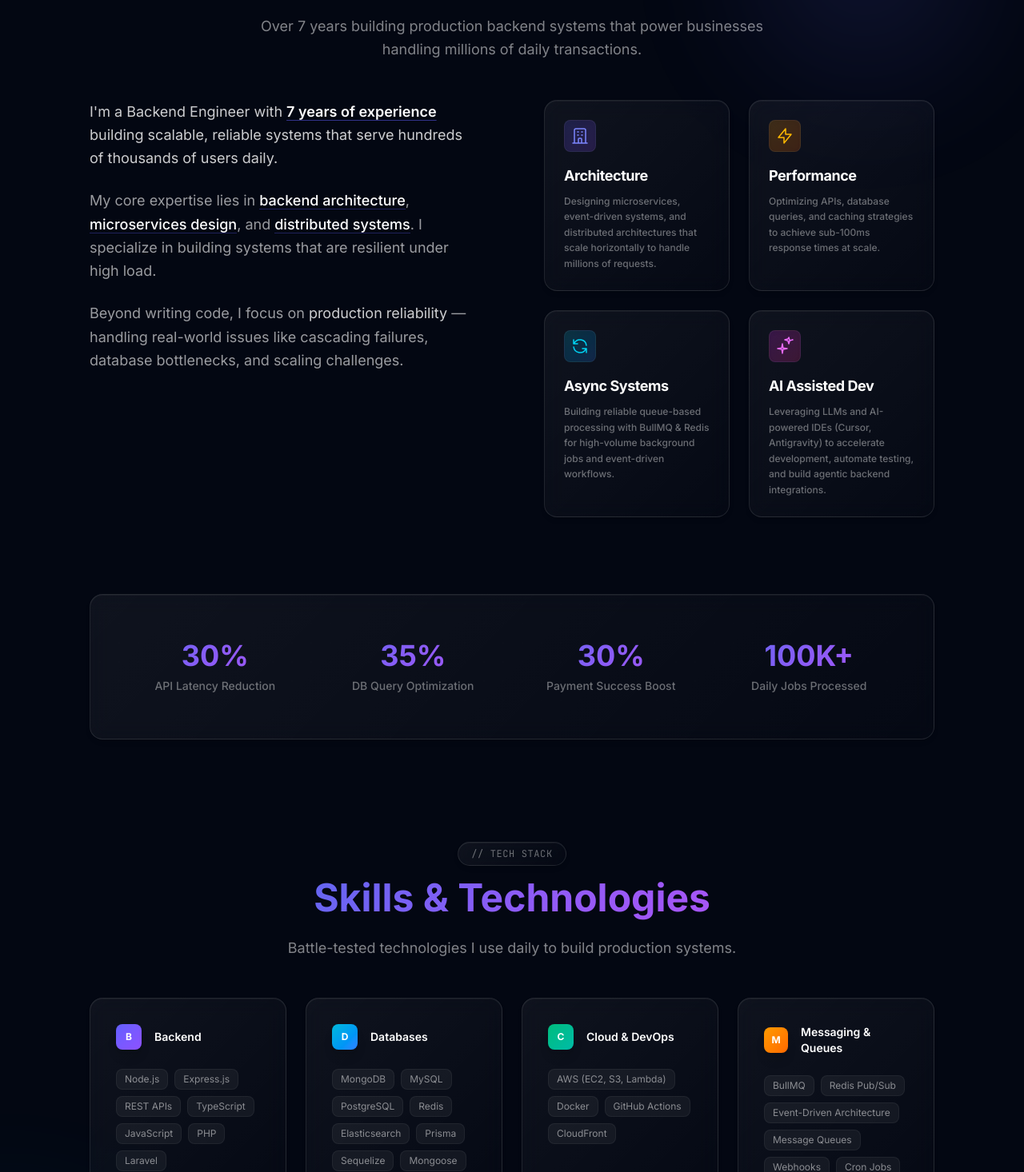
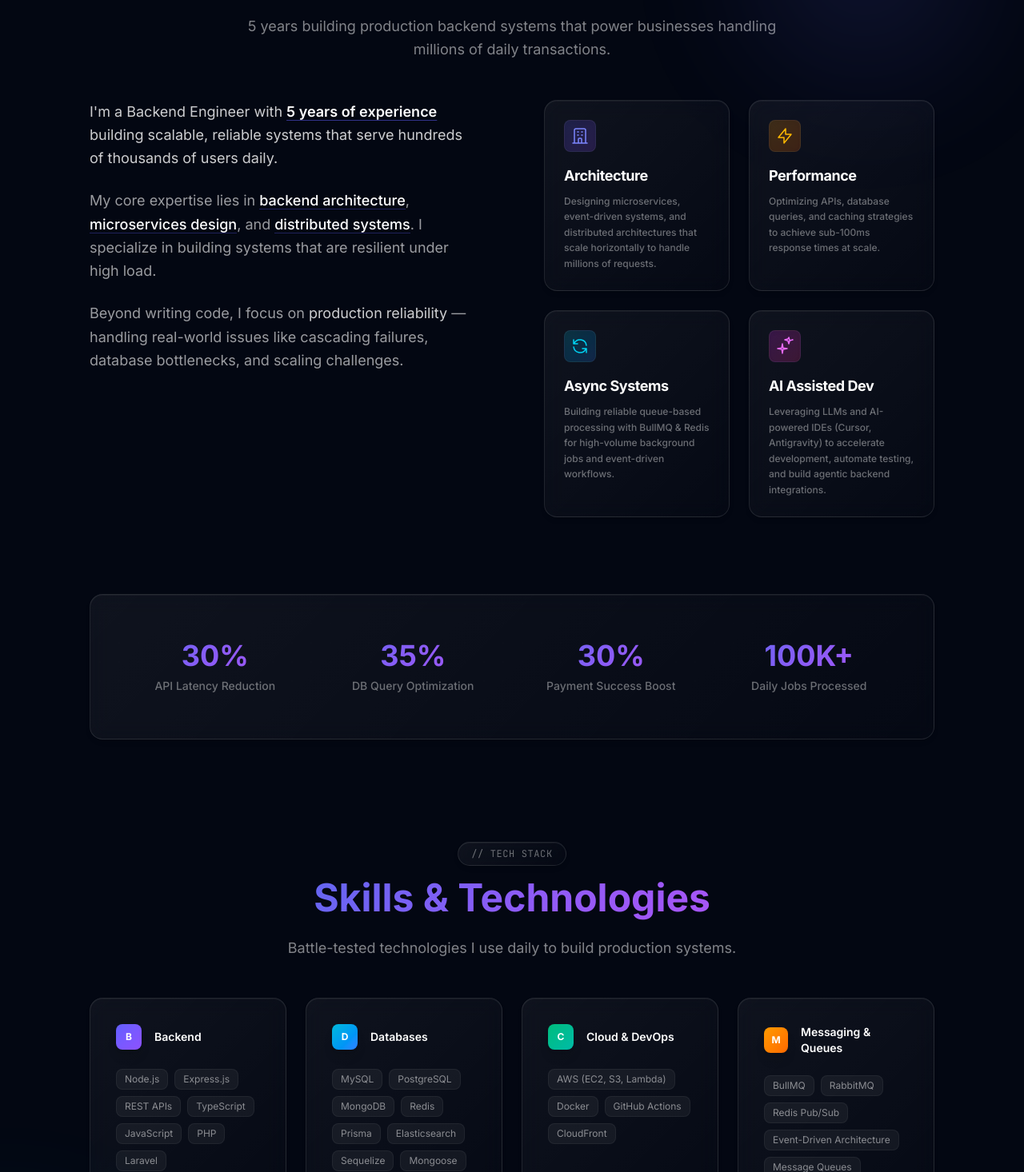
Before and after one commit to vikas123verma/portfolio, a React (Vite) app: page / in a window 1280 px wide. Shown: the part 964-2430 px from the top of the page at 80% size. Built offline with nearby package versions, Linux system fonts and the light colour scheme.

Commit message:
chore: update professional details, skills list, and experience information

```diff
--- a/src/components/sections/About.tsx
+++ b/src/components/sections/About.tsx
@@ -66,7 +66,7 @@ export default function About() {
         <SectionHeading
           label="About Me"
           title="Engineering at Scale"
-          description="Over 7 years building production backend systems that power businesses handling millions of daily transactions."
+          description="5 years building production backend systems that power businesses handling millions of daily transactions."
         />
 
         {/* About Content */}
@@ -81,7 +81,7 @@ export default function About() {
             <div className="space-y-6 text-white/60 leading-relaxed text-lg">
               <p className="text-white/80">
                 I'm a Backend Engineer with {' '}
-                <span className="text-white font-semibold underline decoration-indigo-500/50 underline-offset-4">7 years of experience</span>{' '}
+                <span className="text-white font-semibold underline decoration-indigo-500/50 underline-offset-4">5 years of experience</span>{' '}
                 building scalable, reliable systems that serve hundreds of thousands of users daily.
               </p>
               <p>
--- a/src/components/sections/Contact.tsx
+++ b/src/components/sections/Contact.tsx
@@ -10,7 +10,7 @@ export default function Contact() {
         </svg>
       ),
       label: 'Email',
-      value: 'vikasvermasde@gmail.com',
+      value: 'vikasvermasde@gmail.com / vvaug1295@gmail.com',
       href: 'mailto:vikasvermasde@gmail.com',
     },
     {
--- a/src/data/experience.ts
+++ b/src/data/experience.ts
@@ -61,8 +61,8 @@ export const experiences: Experience[] = [
     id: 'babysoft',
     company: 'Babysoft Software',
     role: 'Back End Developer',
-    duration: 'Feb 2019 — Oct 2021',
-    location: 'Lucknow, Uttar Pradesh (Remote)',
+    duration: 'Apr 2021 — Oct 2021',
+    location: 'Lucknow, Uttar Pradesh',
     description:
       'Joined as a Software Developer Intern and was promoted to a full-time Software Developer based on performance. Built robust RESTful APIs and backend services using Node.js, Express.js, and PHP / Laravel.',
     highlights: [
--- a/src/data/skills.ts
+++ b/src/data/skills.ts
@@ -27,12 +27,12 @@ export const skillCategories: SkillCategory[] = [
     title: 'Databases',
     color: 'from-cyan-500 to-blue-500',
     skills: [
-      { name: 'MongoDB' },
       { name: 'MySQL' },
       { name: 'PostgreSQL' },
+      { name: 'MongoDB' },
       { name: 'Redis' },
+      { name: 'Prisma' },
       { name: 'Elasticsearch' },
-      { name: 'Prisma' },
       { name: 'Sequelize' },
       { name: 'Mongoose' },
     ],
@@ -52,6 +52,7 @@ export const skillCategories: SkillCategory[] = [
     color: 'from-amber-500 to-orange-500',
     skills: [
       { name: 'BullMQ' },
+      { name: 'RabbitMQ' },
       { name: 'Redis Pub/Sub' },
       { name: 'Event-Driven Architecture' },
       { name: 'Message Queues' },
```
